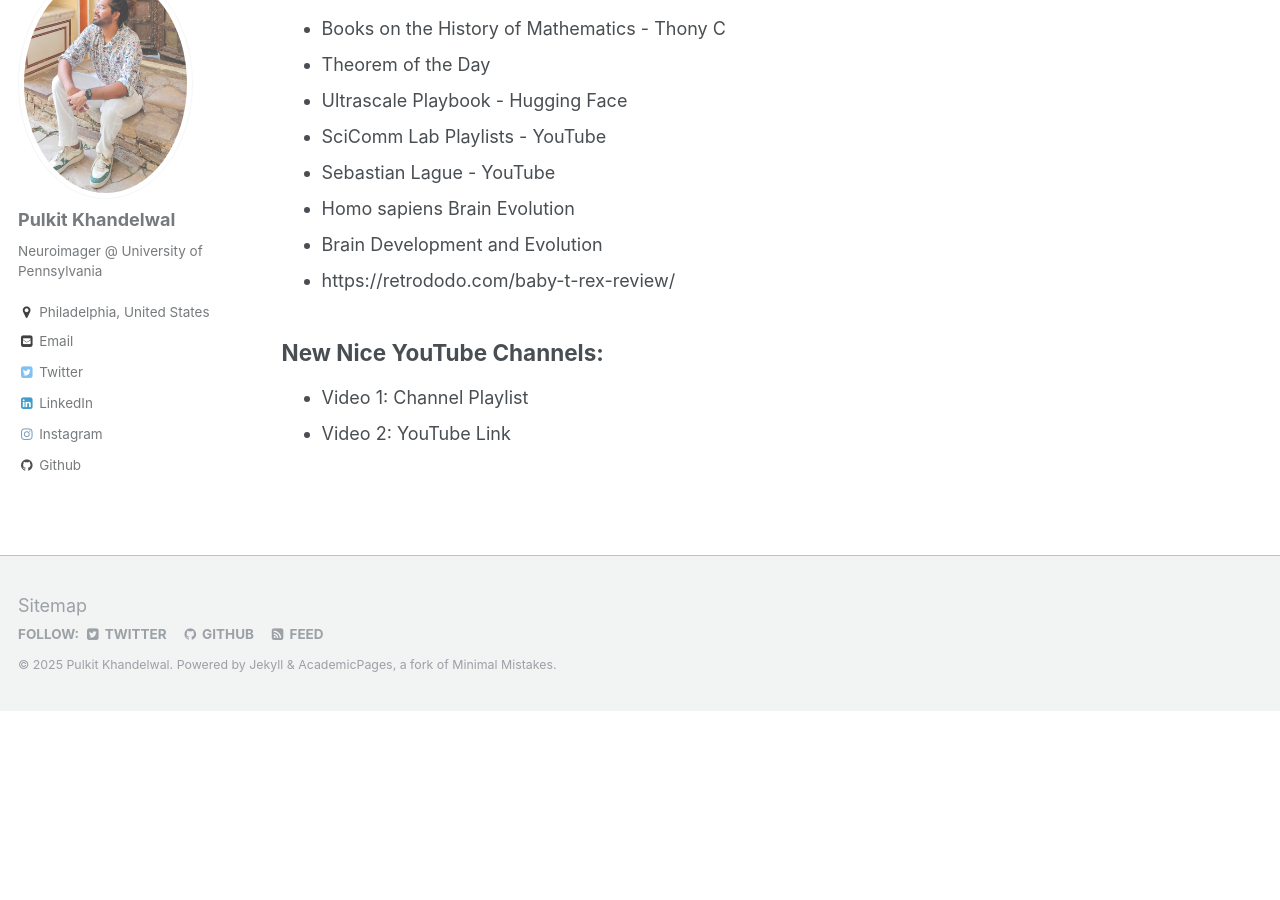
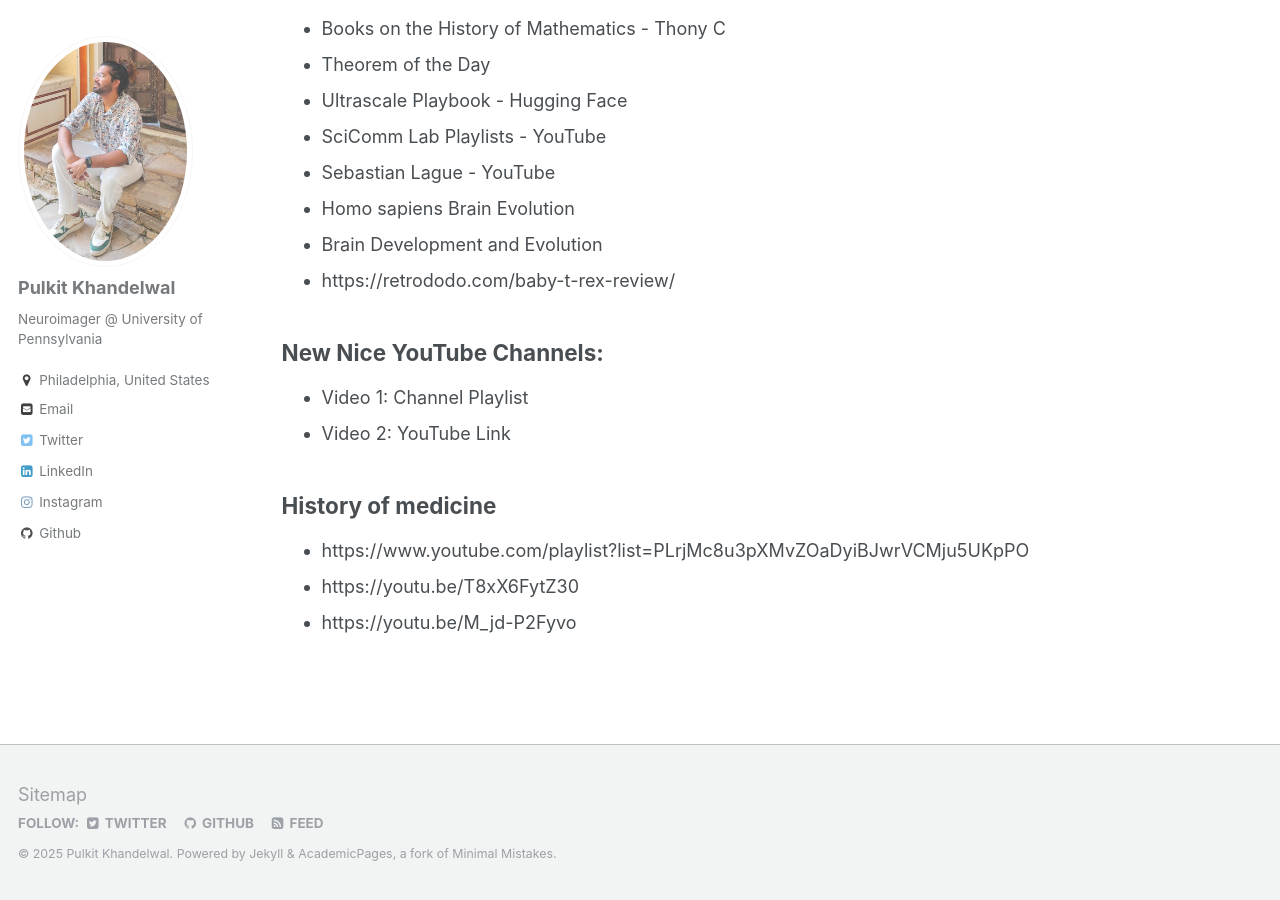
Before and after one commit to Pulkit-Khandelwal/pulkit-khandelwal.github.io, a Jekyll site: the page built from _pages/websites.md, in a window 1280 px wide and 900 px high, scrolled down 6436 px. Built offline with Jekyll 4.4.1, drawn with Linux system fonts in a browser that asks for light colours; before the commit the page ends 7147 px from its top, so only the background shows below that.

Commit message:
Update websites.md

```diff
--- a/_pages/websites.md
+++ b/_pages/websites.md
@@ -194,3 +194,8 @@
 ## New Nice YouTube Channels:
 - [Video 1: Channel Playlist](https://www.youtube.com/watch?v=almlINDXU5c&list=PL1lNrW4e0G8WacM84PX1lqDjUIflPmFCA&index=2)
 - [Video 2: YouTube Link](https://youtu.be/xOL72Jo94S8)
+
+## History of medicine
+- https://www.youtube.com/playlist?list=PLrjMc8u3pXMvZOaDyiBJwrVCMju5UKpPO
+- https://youtu.be/T8xX6FytZ30
+- https://youtu.be/M_jd-P2Fyvo
```
